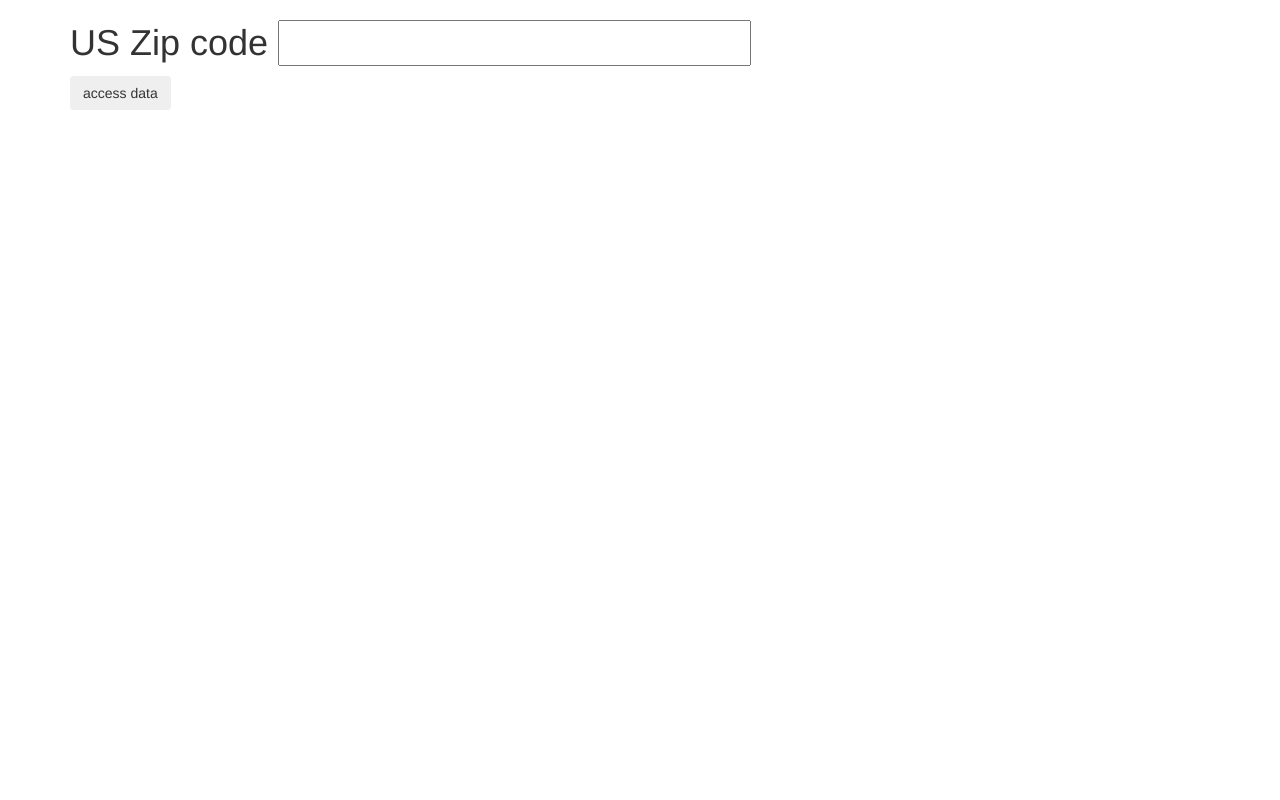
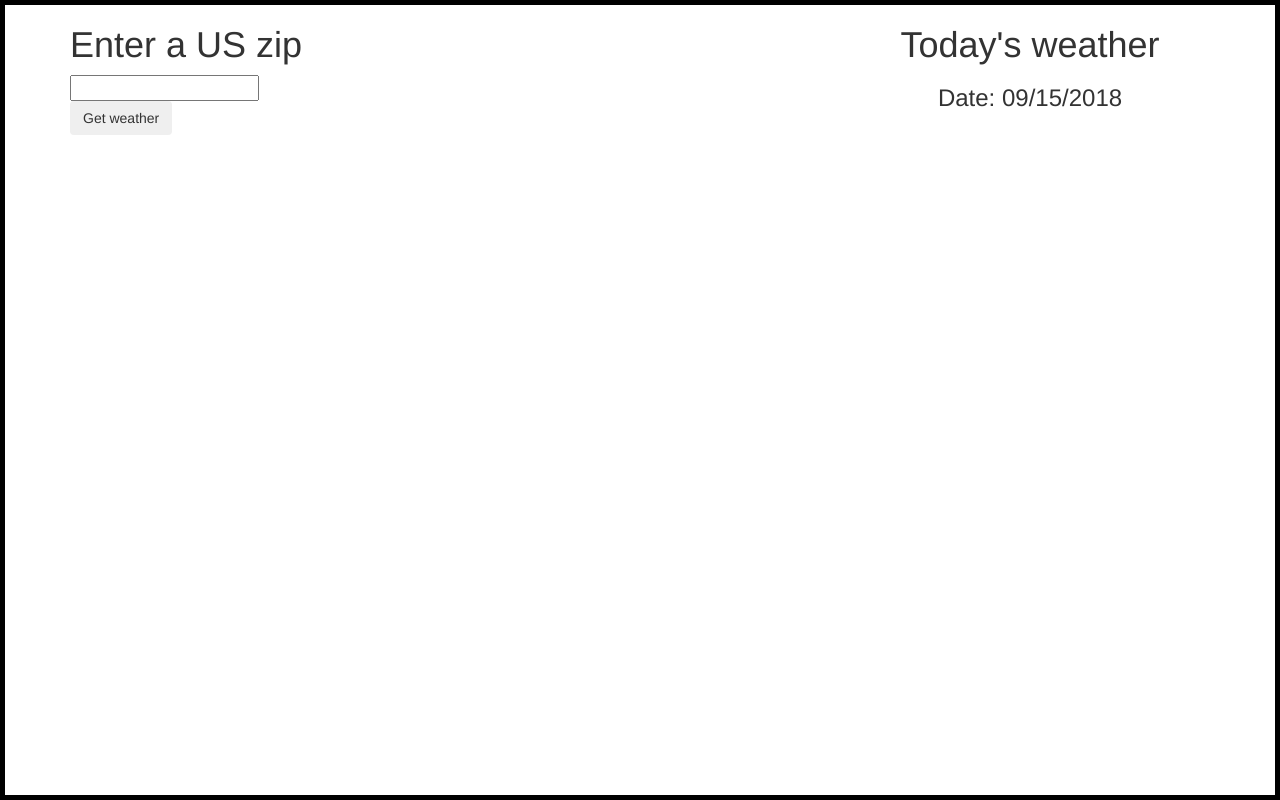
Before and after one commit to cmgonzales/weatherapiangularjs, a website: page index.html in a window 1280 px wide. Drawn offline with nearby package versions, Linux system fonts and the light colour scheme.

Commit message:
alignment

```diff
--- a/index.html
+++ b/index.html
@@ -8,19 +8,24 @@
     <link rel="stylesheet" href="https://maxcdn.bootstrapcdn.com/bootstrap/3.3.7/css/bootstrap.min.css">
     <script src="https://ajax.googleapis.com/ajax/libs/jquery/3.3.1/jquery.min.js"></script>
     <script src="https://maxcdn.bootstrapcdn.com/bootstrap/3.3.7/js/bootstrap.min.js"></script>
-   <title>Weather</title>
+    <link rel="stylesheet" href="style.css">
+    <title>Weather</title>
     </head>
     <body>
     <div ng-app="weather" ng-controller="myCtrl">
             <div class = "container">
                     <div class = "row">
                         <div class="col-sm-8">
-        <h1>US Zip code <input type="number" ng-model="zip"></h1>
-        <p>{{zip}}</p>
-        <button class = "btn btn-light" ng-click = "datas()">access data</button>
+        <h1>Enter a US zip</h1>
+            <input type="number" ng-model="zip"> <br>
+        <button class = "btn btn-light" ng-click = "datas()">Get weather</button>
+        <h3>{{zip}}</h3>
     </div>
     <div class="col-sm-4" id="temp">
-        <h1>{{temp}}</h1>
+        <div class = "center">
+        <h1>Today's weather</h1>
+        <h3>Date: {{today | date : "MM/dd/y"}} </h3>
+        <h1 class = "temp">{{temp}}</h1>
         <h4>{{description}}</h4>
         <h4>{{mintemp}}</h4>
         <h4>{{maxtemp}}</h4>
@@ -28,6 +33,7 @@
     </div>
     </div>
     </div>
+    </div>
       <script src="script.js"></script>
 </body>
 </html>
--- a/script.js
+++ b/script.js
@@ -1,6 +1,7 @@
 var app = angular.module('weather', []);
 app.controller('myCtrl', function($scope, $http) {
     $scope.zip = "";
+    $scope.today = new Date()
     $scope.datas = function(){
 
      var url = "http://api.openweathermap.org/data/2.5/weather?zip=" + $scope.zip + ",us&APPID=764126d68f249066554911a9a05af466"
@@ -21,8 +22,8 @@ app.controller('myCtrl', function($scope, $http) {
         forecast = forecast.join(" ")
         $scope.description =  "Forecast: " + forecast;
         }
-        $scope.mintemp = "Minimum Temp: " + Math.floor(response.data.main.temp_min * 9/5 - 459.67) + "º F";
-        $scope.maxtemp = "Maximum Temp: " + Math.floor(response.data.main.temp_max * 9/5 - 459.67) + "º F";
+        $scope.mintemp = "Current Minimum Temp: " + Math.floor(response.data.main.temp_min * 9/5 - 459.67) + "º F";
+        $scope.maxtemp = "Current Maximum Temp: " + Math.floor(response.data.main.temp_max * 9/5 - 459.67) + "º F";
         return response.data;
     }, function errorCallback (response) {
         return response;
--- /dev/null
+++ b/style.scss
@@ -0,0 +1,28 @@
+$font: 100px;
+
+.temp{
+    font-size: $font;
+
+}
+
+#temp{
+
+    display: table;
+    height: 100px;
+    align-items: center;
+    text-align: center;
+
+}
+
+.class{
+
+    align-items: center;
+}
+
+html {
+    border: 5px solid black;
+    width:100%;
+    height:100%;
+    display:block;
+    overflow:hidden;
+}
```
Also changed, not shown: package.json (added, +19 -0 lines), style.css (added).
